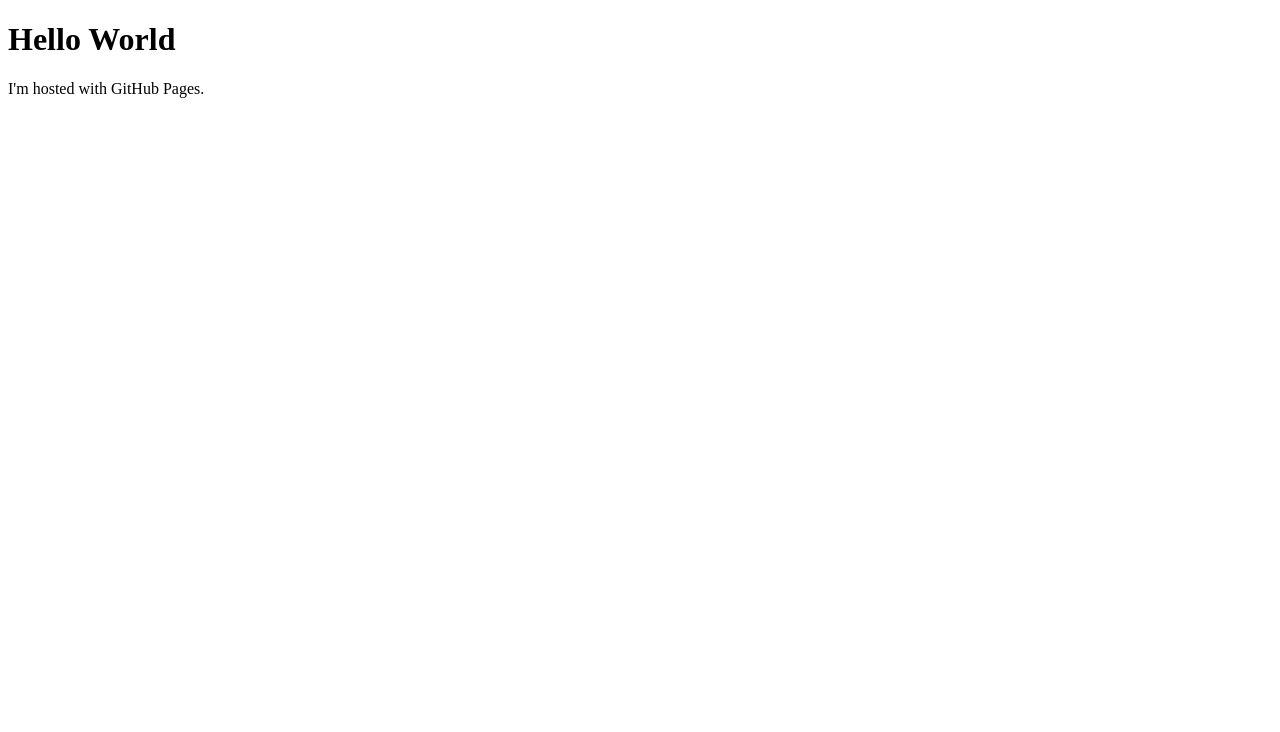
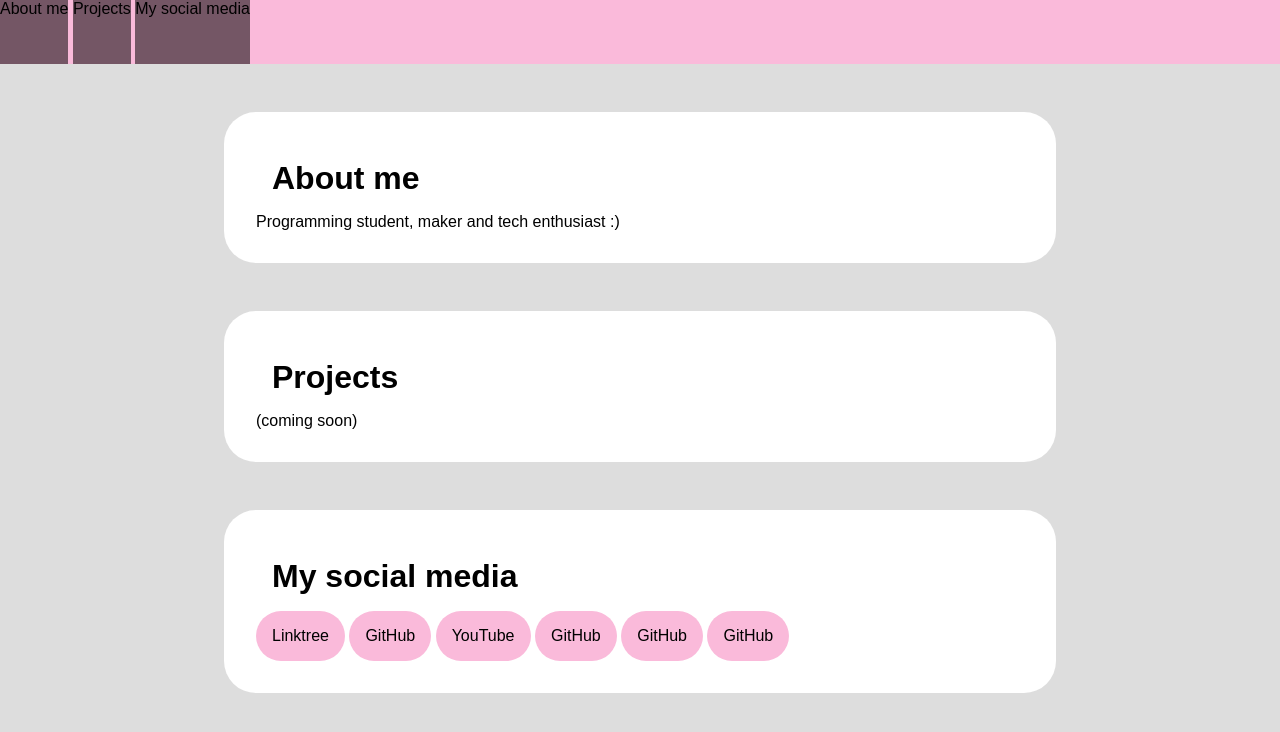
Before and after one commit to graycat02/graycat02.github.io, a plain HTML site: page index.html in a window 1280 px wide. Drawn offline with Linux system fonts and the light colour scheme.

Commit message:
Update page

```diff
--- a/index.html
+++ b/index.html
@@ -1,7 +1,38 @@
 <!DOCTYPE html>
 <html>
+<head>
+  <meta charset="UTF-8">
+  <title>graycat02 - personal blog</title>
+  <link rel="stylesheet" href="./styles/index.css">
+</head>
 <body>
-  <h1>Hello World</h1>
-  <p>I'm hosted with GitHub Pages.</p>
+  <header>
+    <ul>
+      <li><a href="upload.html" class="azul">About me</a></li>
+      <li><a href="account.html" class="violeta">Projects</a></li>
+      <li><a href="login.html" class="redondeado1">My social media</a></li>
+    </ul>
+  </header>
+  <div class="main">
+    <div class="block">
+      <h1>About me</h1>
+      <p>Programming student, maker and tech enthusiast :)</p>
+    </div>
+    <div class="block">
+      <h1>Projects</h1>
+      <p>(coming soon)</p>
+    </div>
+    <div class="block">
+      <h1>My social media</h1>
+      <ul class="socialmedia">
+        <li><a href="https://linktr.ee/graycat02">Linktree</li>
+        <li><a href="https://github.com/graycat02">GitHub</li>
+        <li><a href="https://youtube.com/@graycat02">YouTube</li>
+        <li><a href="https://github.com/graycat02">GitHub</li>
+        <li><a href="https://github.com/graycat02">GitHub</li>
+        <li><a href="https://github.com/graycat02">GitHub</li>
+      </ul>
+    </div>
+  </div>
 </body>
 </html>
--- /dev/null
+++ b/styles/index.css
@@ -0,0 +1,60 @@
+/*
+border: 1px solid red;
+*/
+
+*{
+    margin: 0px;
+    padding: 0px;
+    color: black;
+    text-align: left;
+    font-family: sans-serif;
+}
+
+body{
+  background: #ddd;
+}
+
+header{
+  width: auto;
+  height: 64px;
+  background: #fabada;
+}
+
+header li{
+    list-style: none;
+    display: inline-block;
+    height: 64px;
+    background: #0008;
+}
+
+a{
+  text-decoration: none;
+}
+
+div.main{
+  padding-top: 48px;
+  text-align: center;
+}
+
+div.block{
+  padding: 32px;
+  margin-bottom: 48px;
+  margin-left: calc(20% - 32px);
+  background: white;
+  border-radius: 32px;
+  width: 60%;
+  max-width: 1200px;
+  min-width: 300px;
+}
+
+h1{
+  margin: 16px;
+}
+
+ul.socialmedia li{
+  list-style: none;
+  display: inline-block;
+  background: #fabada;
+  padding: 16px;
+  border-radius: 999px;
+}
```
